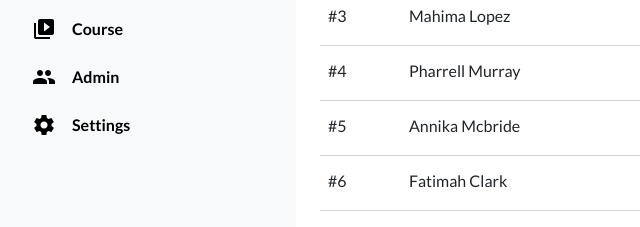
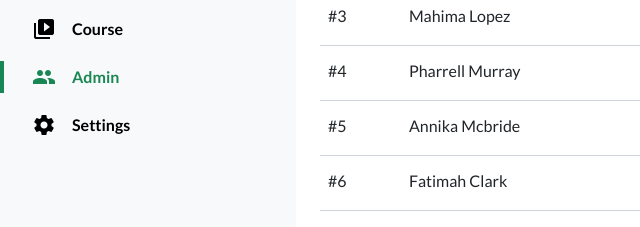
Before and after one commit to hwangiris/hexschool-slicing-w5, a plain HTML site: page admin.html in a window 1280 px wide. Shown: the part 245-472 px from the top of the page, 0-640 px from the left. Drawn offline with Linux system fonts and the light colour scheme.

Commit message:
Update 2022-08-13T10:33:08.026Z

```diff
--- a/assets/js/all.js
+++ b/assets/js/all.js
@@ -1,6 +1,13 @@
 "use strict";
 
 $(function () {
-  console.log('Hello Bootstrap5');
+  var current = window.location.pathname;
+  $('nav a').each(function () {
+    var href = $(this).attr('href');
+
+    if (href.indexOf(current) > 0) {
+      $(this).addClass('active');
+    }
+  });
 });
 //# sourceMappingURL=all.js.map
```
Also changed, not shown: index.html (+3 -2 lines), 1 other file.
